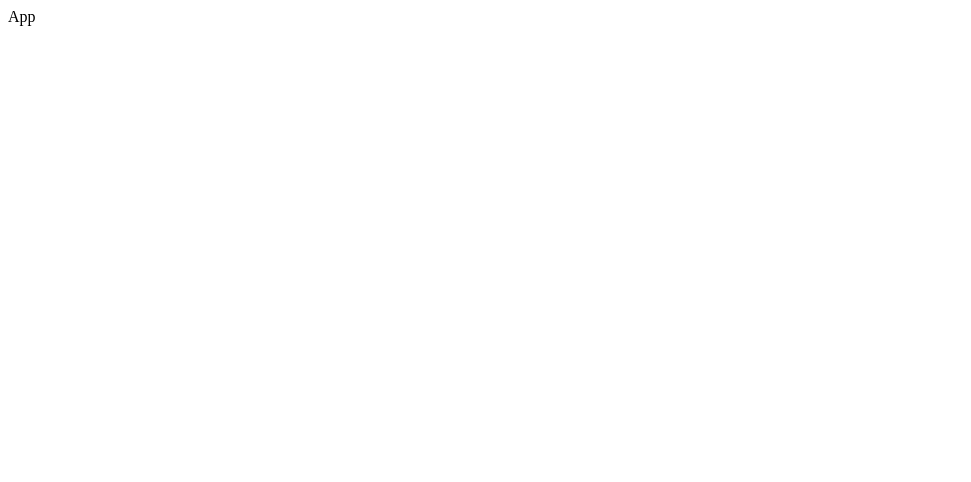
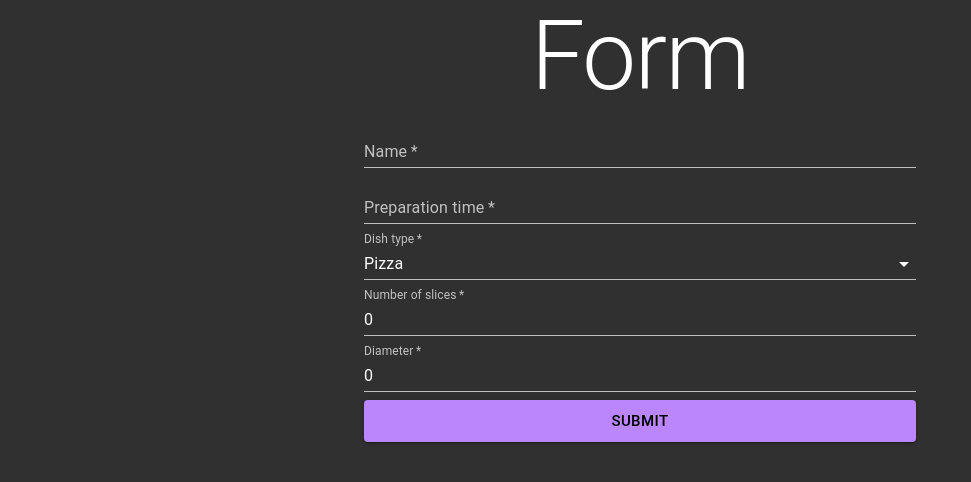
Before and after one commit to Kichiyaki/dishes, a React (Create React App) app: page / in a window 1280 px wide. Shown: the top 482 px of the page, without its empty margins (0-971 px from the left). Built offline with nearby package versions, Linux system fonts and the light colour scheme.

Commit message:
add a new component - Form.tsx, add custom theme (material-ui)

```diff
--- a/package.json
+++ b/package.json
@@ -15,6 +15,7 @@
     "@types/react-dom": "^17.0.0",
     "react": "^17.0.2",
     "react-dom": "^17.0.2",
+    "react-input-mask": "^2.0.4",
     "react-scripts": "4.0.3",
     "typescript": "^4.1.2",
     "web-vitals": "^1.0.1"
@@ -44,6 +45,7 @@
     ]
   },
   "devDependencies": {
+    "@types/react-input-mask": "^3.0.0",
     "babel-plugin-transform-imports": "^2.0.0",
     "customize-cra": "^1.0.0",
     "prettier": "^2.3.1",
--- a/public/index.html
+++ b/public/index.html
@@ -5,10 +5,6 @@
     <link rel="icon" href="%PUBLIC_URL%/favicon.ico" />
     <meta name="viewport" content="width=device-width, initial-scale=1" />
     <meta name="theme-color" content="#000000" />
-    <meta
-      name="description"
-      content="Web site created using create-react-app"
-    />
     <link rel="apple-touch-icon" href="%PUBLIC_URL%/logo192.png" />
     <!--
       manifest.json provides metadata used when your web app is installed on a
--- a/src/App.tsx
+++ b/src/App.tsx
@@ -1,7 +1,15 @@
-import React from 'react';
+import { Container, CssBaseline } from '@material-ui/core';
+import Form from './components/Form/Form';
 
 function App() {
-  return <div>App</div>;
+  return (
+    <div>
+      <Container maxWidth="sm">
+        <Form />
+      </Container>
+      <CssBaseline />
+    </div>
+  );
 }
 
 export default App;
--- /dev/null
+++ b/src/components/Form/Form.tsx
@@ -0,0 +1,190 @@
+import React, { useState, Fragment } from 'react';
+import { makeStyles } from '@material-ui/core/styles';
+import {
+  Button,
+  MenuItem,
+  Slider,
+  TextField,
+  TextFieldProps,
+  Typography,
+} from '@material-ui/core';
+import InputMask from 'react-input-mask';
+import { Mark } from '@material-ui/core/Slider/Slider';
+
+enum DishType {
+  Pizza = 'pizza',
+  Soup = 'soup',
+  Sandwich = 'sandwich',
+}
+const TYPES = Object.entries(DishType);
+
+const MIN_SPICINESS_SCALE = 1;
+const MAX_SPICINESS_SCALE = 10;
+const generateMarks = () => {
+  const marks: Mark[] = [];
+  for (let i = MIN_SPICINESS_SCALE; i <= MAX_SPICINESS_SCALE; i++) {
+    marks.push({
+      value: i,
+      label: i,
+    });
+  }
+  return marks;
+};
+const MARKS = generateMarks();
+
+const Form = () => {
+  const classes = useStyles();
+  const [values, setValues] = useState({
+    name: '',
+    preparation_time: '',
+    type: DishType.Pizza,
+    no_of_slices: '0',
+    diameter: '0',
+    spiciness_scale: 1,
+    slices_of_bread: '0',
+  });
+
+  const handleKeyDownNumberField = (e: React.KeyboardEvent<HTMLDivElement>) => {
+    if (['e', 'E', '+', '-', '.'].includes(e.key)) {
+      e.preventDefault();
+    }
+  };
+
+  const handleChange = (
+    e: React.ChangeEvent<HTMLTextAreaElement | HTMLInputElement>
+  ) => {
+    if (e.target.name in values) {
+      setValues(prev => ({
+        ...prev,
+        [e.target.name]: e.target.value,
+      }));
+    }
+  };
+
+  const handleSpicinessScaleChange = (
+    e: React.ChangeEvent<{}>,
+    value: number | number[]
+  ) => {
+    setValues(prev => ({
+      ...prev,
+      spiciness_scale: Array.isArray(value) ? value[0] : value,
+    }));
+  };
+
+  const defaultTextFieldProps: TextFieldProps = {
+    required: true,
+    fullWidth: true,
+  };
+  return (
+    <form className={classes.form}>
+      <Typography onChange={handleChange} variant="h1" align="center">
+        Form
+      </Typography>
+      <TextField
+        onChange={handleChange}
+        value={values.name}
+        name="name"
+        label="Name"
+        {...defaultTextFieldProps}
+      />
+      <InputMask
+        onChange={handleChange}
+        value={values.preparation_time}
+        mask="99:99:99"
+      >
+        {() => {
+          return (
+            <TextField
+              name="preparation_time"
+              label="Preparation time"
+              {...defaultTextFieldProps}
+            />
+          );
+        }}
+      </InputMask>
+      <TextField
+        name="type"
+        value={values.type}
+        select
+        label="Dish type"
+        onChange={handleChange}
+        {...defaultTextFieldProps}
+      >
+        {TYPES.map(([name, value]) => {
+          return (
+            <MenuItem key={name} value={value}>
+              {name}
+            </MenuItem>
+          );
+        })}
+      </TextField>
+      {values.type === DishType.Pizza && (
+        <Fragment>
+          <TextField
+            name="no_of_slices"
+            label="Number of slices"
+            type="number"
+            inputProps={{ min: 0, step: 1 }}
+            value={values.no_of_slices}
+            onChange={handleChange}
+            onKeyDown={handleKeyDownNumberField}
+            {...defaultTextFieldProps}
+          />
+          <TextField
+            name="diameter"
+            label="Diameter"
+            type="number"
+            inputProps={{ min: 0, step: '0.01' }}
+            value={values.diameter}
+            onChange={handleChange}
+            {...defaultTextFieldProps}
+          />
+        </Fragment>
+      )}
+      {values.type === DishType.Soup && (
+        <div>
+          <Typography>Spiciness scale</Typography>
+          <Slider
+            value={values.spiciness_scale}
+            step={1}
+            marks={MARKS}
+            min={MIN_SPICINESS_SCALE}
+            max={MAX_SPICINESS_SCALE}
+            onChange={handleSpicinessScaleChange}
+          />
+        </div>
+      )}
+      {values.type === DishType.Sandwich && (
+        <TextField
+          name="slices_of_bread"
+          label="Slices of bread"
+          type="number"
+          inputProps={{ min: 0, step: 1 }}
+          value={values.slices_of_bread}
+          onChange={handleChange}
+          onKeyDown={handleKeyDownNumberField}
+          {...defaultTextFieldProps}
+        />
+      )}
+      <Button
+        variant="contained"
+        color="primary"
+        size="large"
+        type="submit"
+        fullWidth
+      >
+        Submit
+      </Button>
+    </form>
+  );
+};
+
+const useStyles = makeStyles(theme => ({
+  form: {
+    '& > *:not(:last-child)': {
+      marginBottom: theme.spacing(1),
+    },
+  },
+}));
+
+export default Form;
--- a/src/index.tsx
+++ b/src/index.tsx
@@ -1,12 +1,14 @@
 import React from 'react';
 import ReactDOM from 'react-dom';
+import { ThemeProvider } from '@material-ui/styles';
 import App from './App';
+import createTheme from './libs/material-ui/createTheme';
 import reportWebVitals from './reportWebVitals';
 
 ReactDOM.render(
-  <React.StrictMode>
+  <ThemeProvider theme={createTheme()}>
     <App />
-  </React.StrictMode>,
+  </ThemeProvider>,
   document.getElementById('root')
 );
 
--- /dev/null
+++ b/src/libs/material-ui/createTheme.ts
@@ -0,0 +1,30 @@
+import {
+  createMuiTheme,
+  responsiveFontSizes,
+  Theme,
+} from '@material-ui/core/styles';
+
+const createTheme = (): Theme => {
+  return responsiveFontSizes(
+    createMuiTheme({
+      palette: {
+        type: 'dark',
+        primary: {
+          main: '#BB86FC',
+          contrastText: '#000',
+        },
+        secondary: {
+          main: '#03DAC6',
+          contrastText: '#000',
+        },
+      },
+      typography: {
+        h2: {
+          fontWeight: 400,
+        },
+      },
+    })
+  );
+};
+
+export default createTheme;
```
Also changed, not shown: 1 other file (tests, documents, lock files or other folders).
